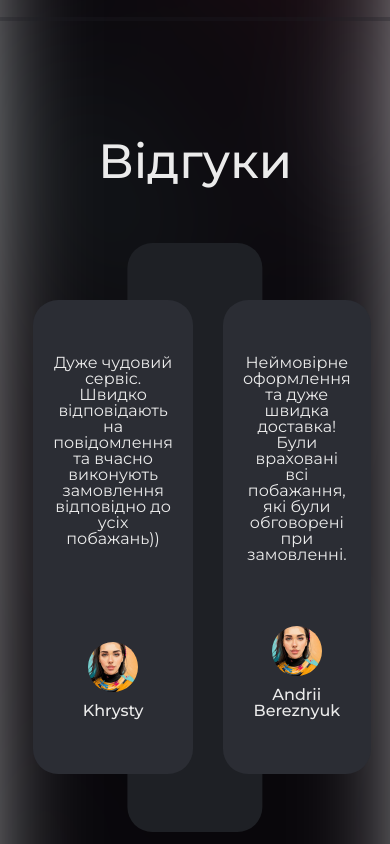
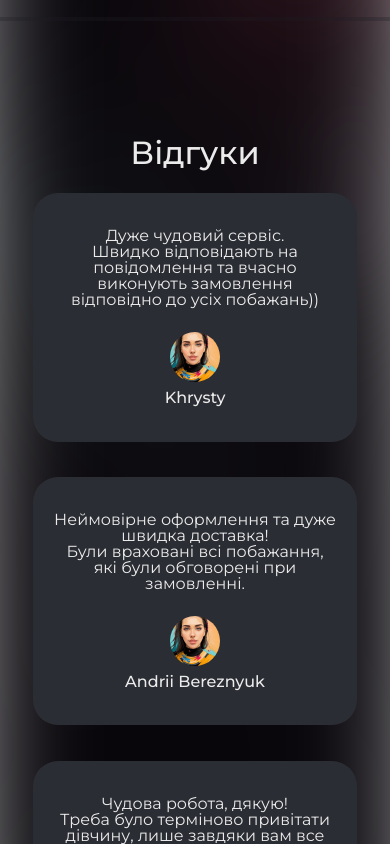
Before and after one commit to MaksMBO/Listva-Empat-, a React (Create React App) app: page / in a window 390 px wide. Shown: the part 1860-2704 px from the top of the page. Built offline with nearby package versions, Linux system fonts and the light colour scheme.

Commit message:
tablet response

```diff
--- a/src/styles/response-item.scss
+++ b/src/styles/response-item.scss
@@ -12,12 +12,11 @@
     font-size: 1rem;
     text-align: center;
     margin-bottom: 1.9375rem;
-    padding: 0 .25rem;
+    padding: 0 0.25rem;
   }
 
   &__img {
     margin-bottom: 0.6875rem;
-
     display: flex;
     justify-content: center;
     align-items: center;
@@ -36,4 +35,26 @@
     font-size: 1rem;
     text-align: center;
   }
+
+  @media (max-width: 1024px) {
+    &__text {
+      font-size: 0.9375rem;
+      margin-bottom: 1.5rem;
+    }
+    &__img {
+      margin-bottom: 0.5rem;
+    }
+  }
+
+  @media (max-width: 960px) {
+    &__text {
+      font-size: 1rem;
+    }
+  }
 }
+
+@media (max-width: 960px) {
+  .response-item {
+    padding: 2.2rem 1rem;
+  }
+}
--- a/src/styles/response.scss
+++ b/src/styles/response.scss
@@ -42,4 +42,27 @@ $header-padding-left: 8.54%;
     background: #1e2025;
     border-radius: 1.5625rem;
   }
+
+  @media (max-width: 1024px) {
+    &__title {
+      font-size: 2rem;
+    }
+  }
+
+  @media (max-width: 960px) {
+    &__items {
+      display: grid;
+      grid-gap: 2.21875rem;
+      grid-template-columns: repeat(1, 1fr);
+      margin-bottom: 0;
+    }
+
+    &__title {
+      margin-bottom: 1.5rem;
+    }
+
+    &__back-block {
+      display: none;
+    }
+  }
 }
```
